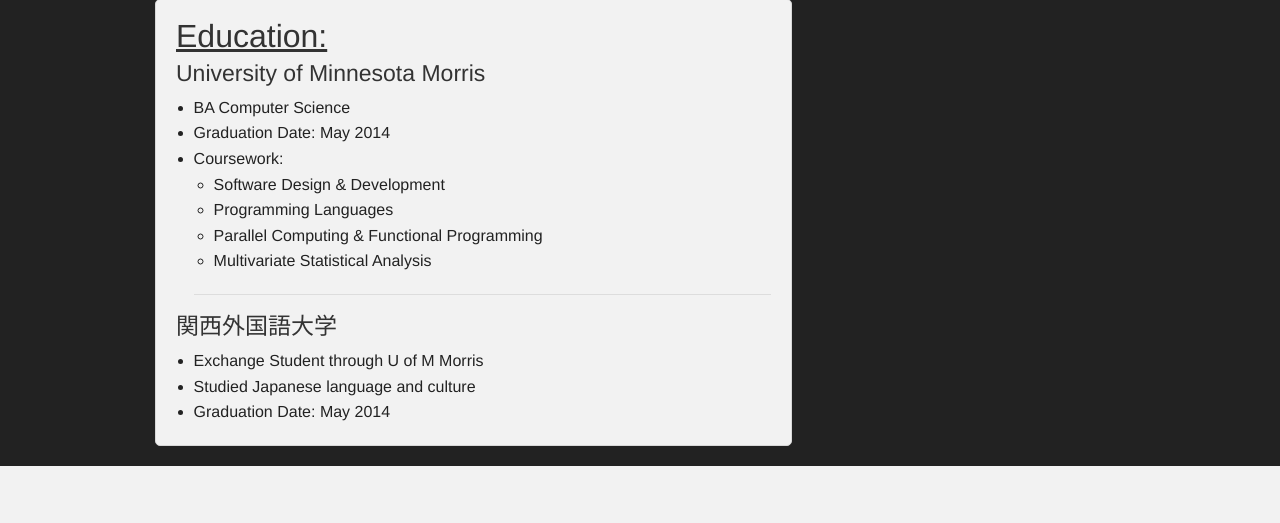
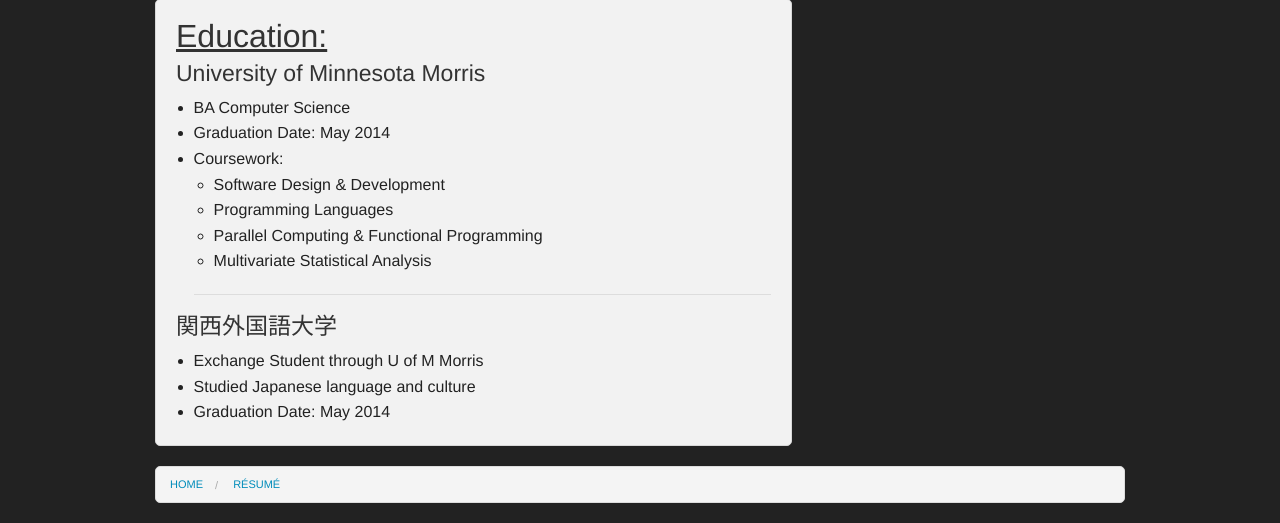
Before and after one commit to markv12/markv12.com, a PHP site: page /resume/index.html in a window 1280 px wide. Shown: the part 1132-1655 px from the top of the page. Before the commit the page ends 1598 px from the top, so only its background shows below. Run offline with PHP 8.4, Linux system fonts and the light colour scheme.

Commit message:
Added breadcrumbs to resume

```diff
--- a/resume/index.html
+++ b/resume/index.html
@@ -225,7 +225,8 @@
 							</ul>
 						</li>
 						<hr />
-					</ul><h4>関西外国語大学</h4>
+					</ul>
+					<h4>関西外国語大学</h4>
 					<ul>
 						<li>
 							Exchange Student through U of M Morris
@@ -240,7 +241,18 @@
 				</div>
 			</div>
 		</div>
-
+		<div class="row">
+			<div class="columns">
+				<ul class="breadcrumbs">
+					<li>
+						<a href="../index.html">Home</a>
+					</li>
+					<li>
+						<a href="./index.html">Résumé</a>
+					</li>
+				</ul>
+			</div>
+		</div>
 		<script src="../foundation/js/vendor/jquery.js"></script>
 		<script src="../foundation/js/foundation.min.js"></script>
 		<script>
--- a/resume/stylesheet.css
+++ b/resume/stylesheet.css
@@ -26,3 +26,6 @@ h1 {
 .panel{
 	border-radius:5px;
 }
+.breadcrumbs{
+	border-radius:5px;
+}
```
